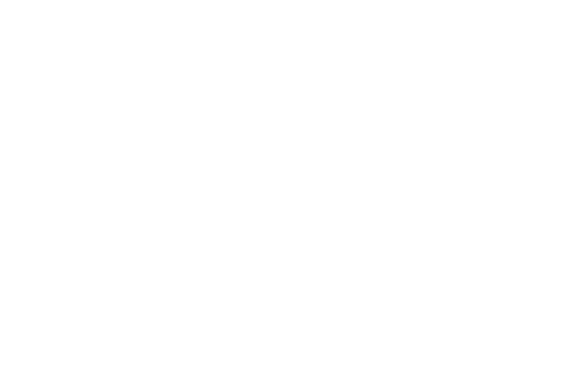
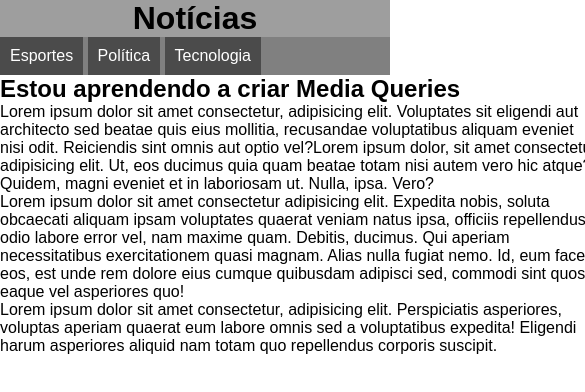
Before and after one commit to emillymoitinho/html-css, a plain HTML site: page exercicios/ex026/mq001/index.html in a window 390 px wide. Shown: the whole page, 585 px wide, since content can reach past the window. Drawn offline with Linux system fonts and the light colour scheme.

Commit message:
media query impressora and screen

```diff
--- /dev/null
+++ b/exercicios/ex026/mq001/estilos/impressora.css
@@ -0,0 +1,26 @@
+@charset "UTF-8";
+
+/* Estilo para Impressoras */
+
+* {
+    margin: 10px;
+    padding: 10px;
+}
+
+html {
+    font-family: 'Courier New', Courier, monospace;
+    font-size: 1em;
+    line-height: 1.5em;
+}
+
+menu {
+    display: none;
+}
+
+article {
+    width: 100%;
+}
+
+article::after{
+    content: 'Esse artigo foi impresso através do site: https://emillymoitinho.github.io/html-css/exercicios/ex026/mq001/index.html';
+}
--- /dev/null
+++ b/exercicios/ex026/mq001/estilos/tela.css
@@ -0,0 +1,39 @@
+@charset "UTF-8";
+
+/* Estilo para Telas */
+
+* {
+    margin: 0px;
+    padding: 0px;
+}
+
+html {
+    font-family: Arial, Helvetica, sans-serif;
+    font: 1em;
+}
+
+header {
+    background-color: rgb(158, 158, 158);
+}
+
+header > h1 {
+    text-align: center;
+}
+
+menu ul {
+    list-style-type: none;
+    background-color: gray;
+}
+
+menu li {
+    background-color: rgb(75, 75, 75);
+    color: white;
+    display: inline-block;
+    padding: 10px;
+}
+
+article {
+    width: 600px;
+    display: block;
+    margin: auto;
+}
--- a/exercicios/ex026/mq001/index.html
+++ b/exercicios/ex026/mq001/index.html
@@ -4,8 +4,33 @@
     <meta charset="UTF-8">
     <meta name="viewport" content="width=device-width, initial-scale=1.0">
     <title>Media Query</title>
+    <!-- Chamadas de Media Query -->
+    <link rel="stylesheet" href="estilos/tela.css" media="screen">
+    <link rel="stylesheet" href="estilos/impressora.css" media="print">
 </head>
 <body>
+    <header>
+        <h1>Notícias</h1>
+        <menu>
+            <ul>
+                <li>Esportes</li>
+                <li>Política</li>
+                <li>Tecnologia</li>
+            </ul>
+        </menu>
+    </header>
+    <main>
+        <article>
 
+            <h2>Estou aprendendo a criar Media Queries</h2>
+            <p>Lorem ipsum dolor sit amet consectetur, adipisicing elit. Voluptates sit eligendi aut architecto sed beatae quis eius mollitia, recusandae voluptatibus aliquam eveniet nisi odit. Reiciendis sint omnis aut optio vel?Lorem ipsum dolor, sit amet consectetur adipisicing elit. Ut, eos ducimus quia quam beatae totam nisi autem vero hic atque? Quidem, magni eveniet et in laboriosam ut. Nulla, ipsa. Vero?</p>
+
+            <p>Lorem ipsum dolor sit amet consectetur adipisicing elit. Expedita nobis, soluta obcaecati aliquam ipsam voluptates quaerat veniam natus ipsa, officiis repellendus odio labore error vel, nam maxime quam. Debitis, ducimus.
+            Qui aperiam necessitatibus exercitationem quasi magnam. Alias nulla fugiat nemo. Id, eum facere eos, est unde rem dolore eius cumque quibusdam adipisci sed, commodi sint quos eaque vel asperiores quo!</p>
+
+            <p>Lorem ipsum dolor sit amet consectetur, adipisicing elit. Perspiciatis asperiores, voluptas aperiam quaerat eum labore omnis sed a voluptatibus expedita! Eligendi harum asperiores aliquid nam totam quo repellendus corporis suscipit.</p>
+
+        </article>
+    </main>
 </body>
 </html>
```
